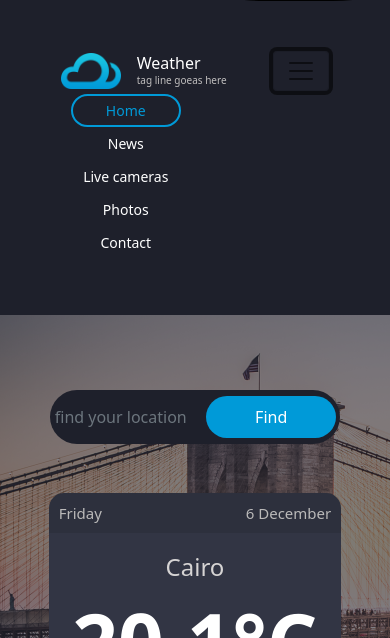
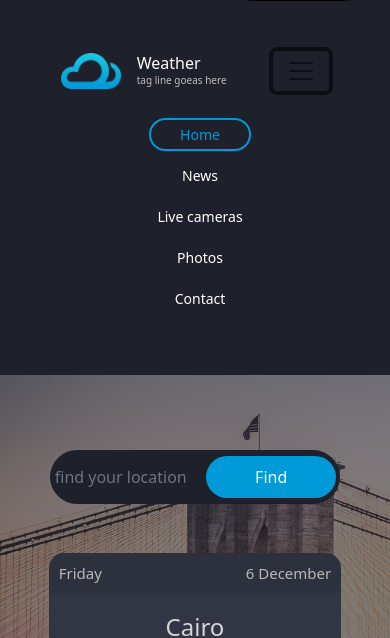
Before and after one commit to hanabasiony/weatherapp, a plain HTML site: page index.html in a window 390 px wide. Both pictures are taken after a click on the button "Toggle navigation". Shown: the top 638 px of the page. Drawn offline with Linux system fonts and the light colour scheme; no server answers; files whose address does not match are found by name.

Commit message:
res commit git add

```diff
--- a/css/style.css
+++ b/css/style.css
@@ -414,5 +414,14 @@ footer .right{
         margin-top: 20px !important;
         margin-bottom: 25px;
     }
+    .navbar-nav{
+        padding-top: 20px;
+    }
+    .nav-item{
+        padding: 4px;
+    }
 
 }
+.navbar-nav{
+    align-items: center !important;
+}
```
